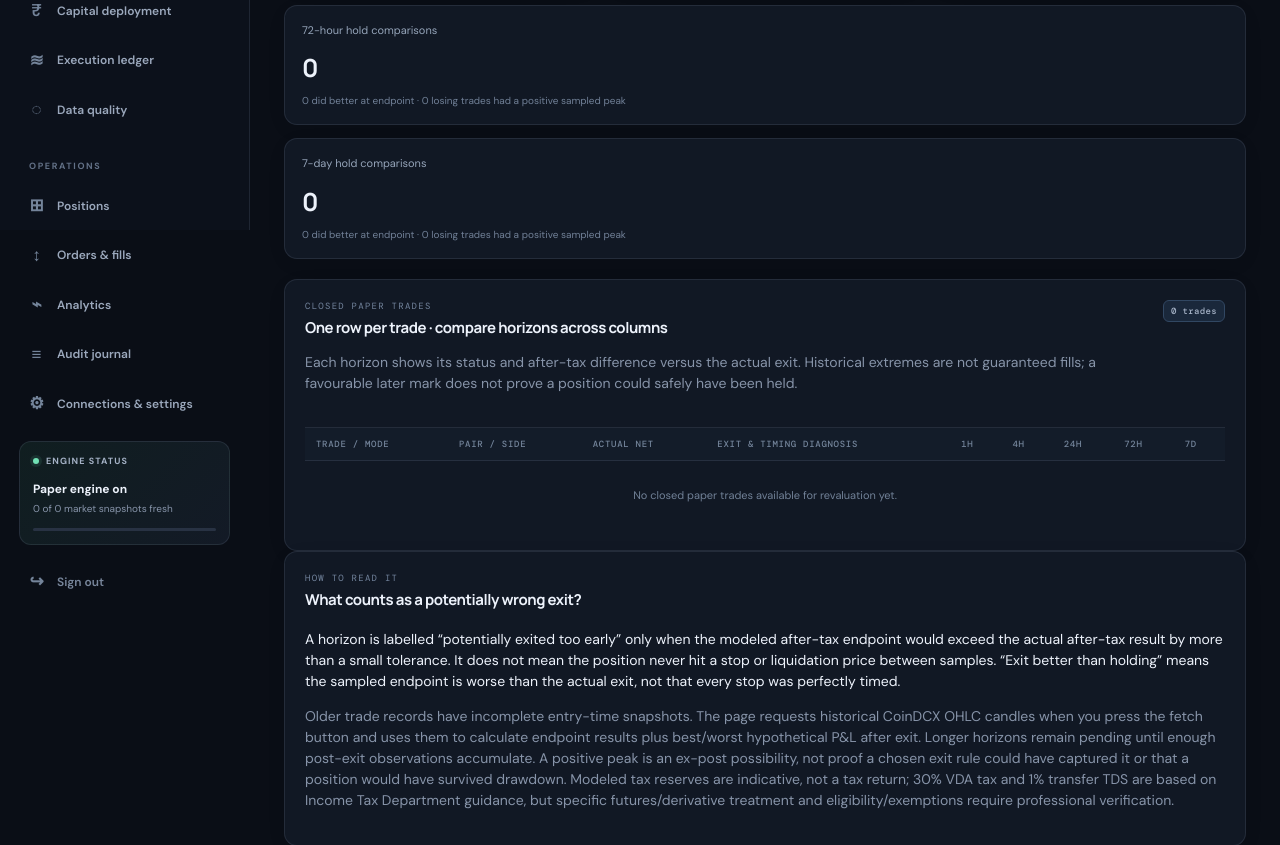
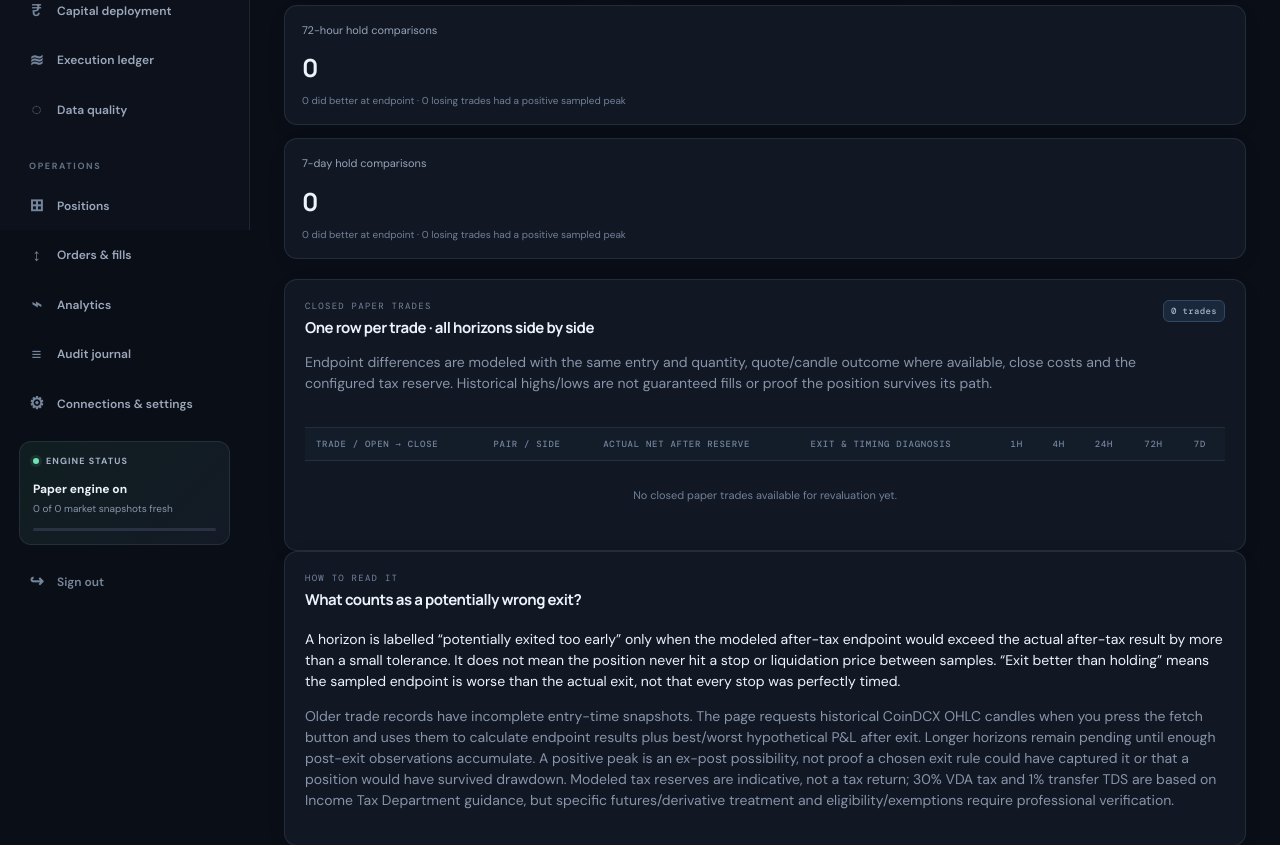
Before and after one commit to yashbajpaiknpindia-spec/24x7Coindcx, a FastAPI app: page /loss-review in a window 1280 px wide. Shown: the part 570-1415 px from the top of the page. Run offline with FastAPI, Linux system fonts and the light colour scheme; the visitor is signed in with stand-in values (Sample User, id 1); some libraries are stand-ins or nearby versions.

Commit message:
Keep history controls and show one row per loss-review trade

```diff
--- a/app/templates/loss_review.html
+++ b/app/templates/loss_review.html
@@ -13,16 +13,21 @@
  <div class="stat-card"><div class="stat-top"><span>72-hour hold comparisons</span></div><div class="stat-value">{{review_stats['72h'].evaluated}}</div><div class="stat-foot">{{review_stats['72h'].held_better}} did better at endpoint · {{review_stats['72h'].potential_recovery}} losing trades had a positive sampled peak</div></div>
  <div class="stat-card"><div class="stat-top"><span>7-day hold comparisons</span></div><div class="stat-value">{{review_stats['7d'].evaluated}}</div><div class="stat-foot">{{review_stats['7d'].held_better}} did better at endpoint · {{review_stats['7d'].potential_recovery}} losing trades had a positive sampled peak</div></div>
 </div>
-<section class="panel"><div class="panel-head"><div><div class="eyebrow">CLOSED PAPER TRADES</div><h3>One row per trade · compare horizons across columns</h3><p class="muted">Each horizon shows its status and after-tax difference versus the actual exit. Historical extremes are not guaranteed fills; a favourable later mark does not prove a position could safely have been held.</p></div><span class="tag">{{trades|length}} trades</span></div>
-<div class="table-wrap"><table><thead><tr><th>Trade / mode</th><th>Pair / side</th><th>Actual net</th><th>Exit &amp; timing diagnosis</th><th>1h</th><th>4h</th><th>24h</th><th>72h</th><th>7d</th></tr></thead><tbody>
+<section class="panel"><div class="panel-head"><div><div class="eyebrow">CLOSED PAPER TRADES</div><h3>One row per trade · all horizons side by side</h3><p class="muted">Endpoint differences are modeled with the same entry and quantity, quote/candle outcome where available, close costs and the configured tax reserve. Historical highs/lows are not guaranteed fills or proof the position survives its path.</p></div><span class="tag">{{trades|length}} trades</span></div>
+<div class="table-wrap"><table><thead><tr><th>Trade / open → close</th><th>Pair / side</th><th>Actual net after reserve</th><th>Exit &amp; timing diagnosis</th><th>1h</th><th>4h</th><th>24h</th><th>72h</th><th>7d</th></tr></thead><tbody>
 {% for t in trades %}
 <tr>
-<td class="mono">#{{t.id}}<div class="muted">{{'Research' if t.run_mode=='paper' else 'Capital mode'}}</div><div class="muted">{{t.created_at|ist('%d-%m %H:%M') if t.created_at else '—'}}</div></td>
+<td class="mono">#{{t.id}}<div class="muted">{{'Research' if t.run_mode=='paper' else 'Capital mode'}}</div><div class="muted">{{t.created_at|ist('%d-%m %H:%M') if t.created_at else '—'}}</div><div class="muted">Closed {{t.closed_at|ist('%d-%m %H:%M') if t.closed_at else '—'}}</div></td>
 <td><b>{{t.pair}}</b><div class="muted">{{t.product|upper}} · {{t.side|upper}}</div></td>
 <td class="mono {{'positive' if t.actual_after_tax>=0 else 'negative'}}">₹{{'%+.2f'|format(t.actual_after_tax)}}</td>
-<td><b>{{t.reason or 'Exit reason missing'}}</b><div class="muted">{{t.diagnosis}}</div><div class="muted"><b>Timing:</b> {{t.entry_timing_diagnosis}}</div></td>
+<td><b>{{t.reason or 'Exit reason missing'}}</b><div class="muted">{{t.diagnosis}}</div><div class="muted"><b>Entry timing:</b> {{t.entry_timing_diagnosis}}</div></td>
 {% for horizon in ['1h','4h','24h','72h','7d'] %}
-<td>{% for r in t.review_rows if r.name==horizon %}<b>{{r.status}}</b><div class="mono {{'positive' if r.delta_inr is defined and r.delta_inr>0 else 'negative' if r.delta_inr is defined and r.delta_inr<0 else ''}}">{{'₹%+.2f'|format(r.delta_inr) if r.delta_inr is defined else '—'}}</div><div class="muted">{{r.label}}</div>{% endfor %}</td>
+<td>{% for r in t.review_rows if r.name==horizon %}
+<b>{{r.status}}</b>
+<div class="mono {{'positive' if r.delta_inr is defined and r.delta_inr>0 else 'negative' if r.delta_inr is defined and r.delta_inr<0 else ''}}">{{'₹%+.2f'|format(r.delta_inr) if r.delta_inr is defined else '—'}}</div>
+<div class="muted">{{r.label}}</div>
+{% if r.note %}<details><summary>Details</summary><p class="muted">{{r.note}}</p></details>{% endif %}
+{% endfor %}</td>
 {% endfor %}
 </tr>
 {% endfor %}
```
